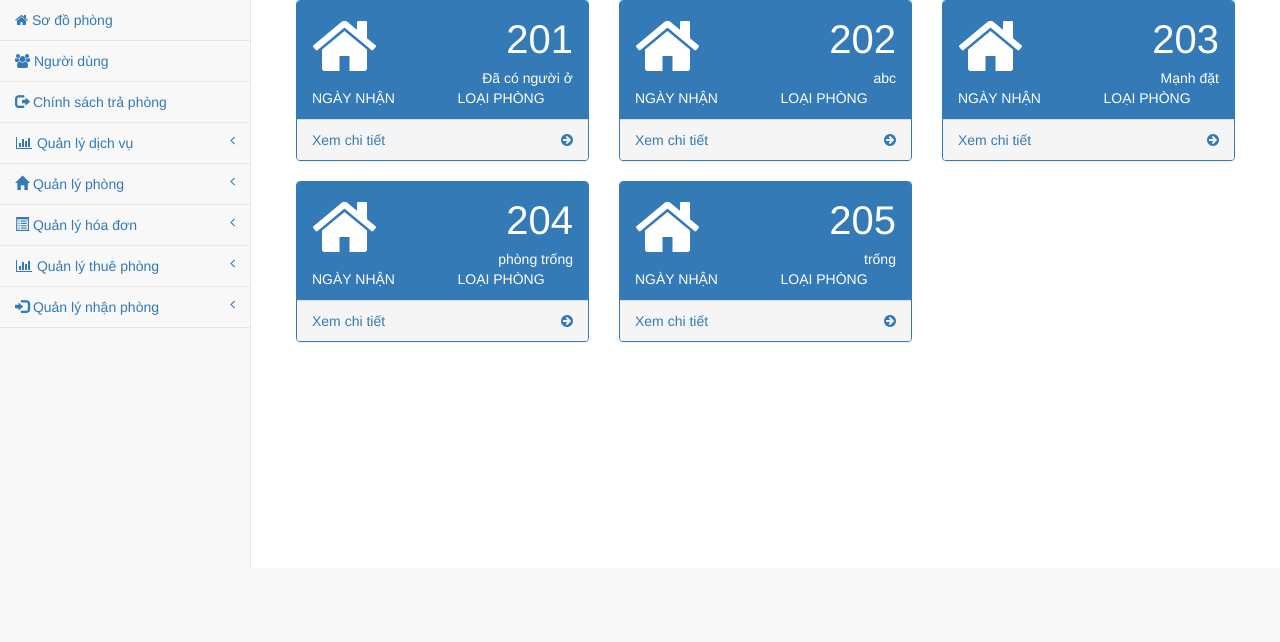
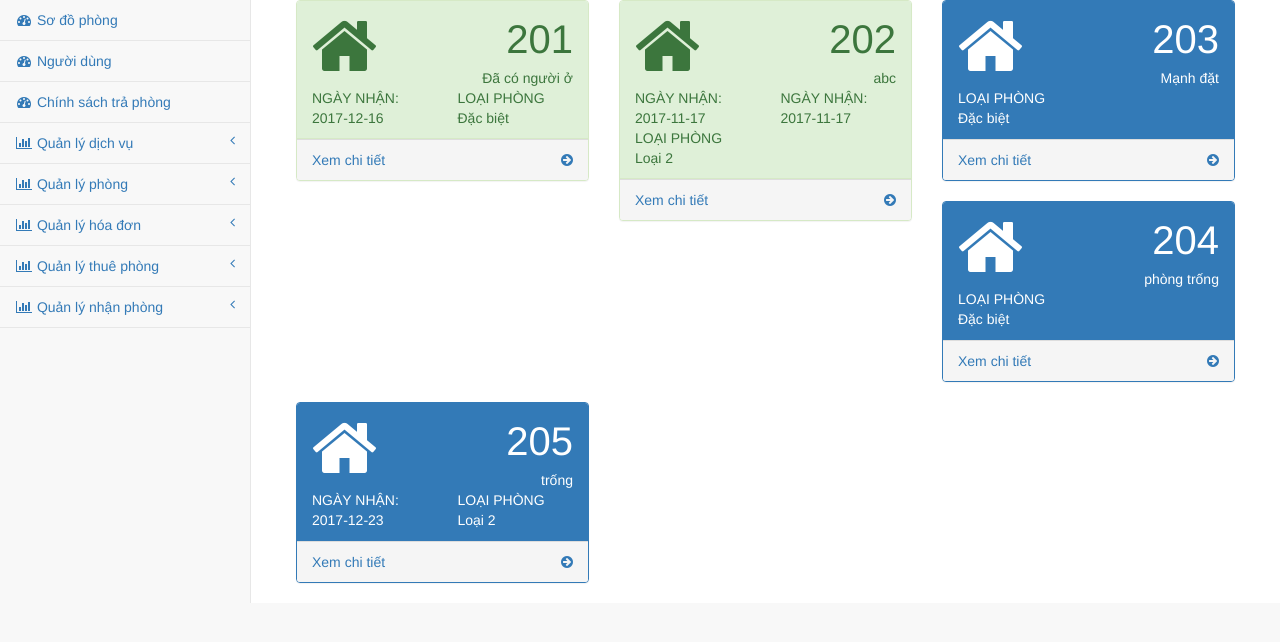
Before and after one commit to phimanh2905/KS_2, a Laravel app: page /roommap in a window 1280 px wide. Shown: the part 51-693 px from the top of the page. Run offline with Laravel 8, Linux system fonts and the light colour scheme; data comes from the database, SQL or seed files in the repository; settings files or empty folders that the repository lacks are supplied.

Commit message:
sua roommap

```diff
--- a/khachsan/app/CheckIn.php
+++ b/khachsan/app/CheckIn.php
@@ -2,7 +2,7 @@
 
 namespace App;
 
-use App\PhieuThuePhong;
+use App\RoomReservationDetail;
 use App\ServiceUsageList;
 use App\Customer;
 use App\Bill;
@@ -15,7 +15,7 @@ class CheckIn extends Model
     protected $fillable = ['MaPhieuThue','MaKhachHang'];
     // protected $hidden = ['',''];
     public function phieuThuePhong() {
-        return $this->belongsTo(PhieuThuePhong::class, 'MaPhieuThue');
+        return $this->belongsTo(RoomReservationDetail::class, 'MaPhieuThue');
     }
     public function danhSachSuDungDichVus() {
         return $this->hasMany(ServiceUsageList::class, 'MaNhanPhong');
--- a/khachsan/app/RoomReservationDetail.php
+++ b/khachsan/app/RoomReservationDetail.php
@@ -2,8 +2,8 @@
 
 namespace App;
 
-use App\PhieuThuePhong;
 use App\Room;
+use App\Roommap;
 use Illuminate\Database\Eloquent\Model;
 
 class RoomReservationDetail extends Model
@@ -12,10 +12,10 @@ class RoomReservationDetail extends Model
     protected $table = "chi_tiet_phieu_thue_phongs";
     protected $fillable = ['MaPhong','MaKhachHang','NgayDangKy','NgayNhan'];
     // protected $hidden = ['',''];
-    public function phieuThuePhong() {
-        return $this->belongsTo(PhieuThuePhong::class, 'MaPhieuThue');
-    }
     public function phong() {
         return $this->belongsTo(Room::class, 'MaPhong');
     }
+    public function roommap() {
+        return $this->belongsTo(Roommap::class, 'MaPhong');
+    }
 }
--- a/khachsan/resources/views/admin/checkindetail/checkindetail.blade.php
+++ b/khachsan/resources/views/admin/checkindetail/checkindetail.blade.php
@@ -40,8 +40,8 @@
                                 @foreach($checkindetails as $checkindetail)
                                 <tr class="checkindetail{{$checkindetail->id}}" >
                                     <td>{{$checkindetail->id}}</td>
-                                    <td>{{$checkindetail->MaPhong}}</td>
-                                    <td>{{$checkindetail->HoTenKhachHang}}</td>
+                                    <td>{{$checkindetail->phong->TenPhong}}</td>
+                                    <td>{{$checkindetail->user->name}}</td>
                                     <td>{{$checkindetail->CMND}}</td>
                                     <td>{{$checkindetail->NgayNhan}}</td>
                                     <td>{{$checkindetail->NgayTraDuKien}}</td>
--- a/khachsan/resources/views/admin/header.blade.php
+++ b/khachsan/resources/views/admin/header.blade.php
@@ -23,15 +23,15 @@
             <ul class="nav" id="side-menu">
 
                 <li>
-                    <a href="http://localhost:8000/roommap"><i class="fa fa-home"></i> Sơ đồ phòng</a>
+                    <a href="http://localhost:8000/roommap"><i class="fa fa-dashboard fa-fw"></i> Sơ đồ phòng</a>
                 </li>
 
                 <li>
-                    <a href="http://localhost:8000/admin"><i class="fa fa-users"></i> Người dùng</a>
+                    <a href="http://localhost:8000/admin"><i class="fa fa-dashboard fa-fw"></i> Người dùng</a>
                 </li>
 
                 <li>
-                    <a href="http://localhost:8000/checkoutpolicy"><i class="glyphicon glyphicon-log-out"></i> Chính sách trả phòng</a>
+                    <a href="http://localhost:8000/checkoutpolicy"><i class="fa fa-dashboard fa-fw"></i> Chính sách trả phòng</a>
                 </li>
 
                 <li>
@@ -53,7 +53,7 @@
 
 
                 <li>
-                    <a href="#"><i class="glyphicon glyphicon-home"></i> Quản lý phòng<span class="fa arrow"></span></a>
+                    <a href="#"><i class="fa fa-bar-chart-o fa-fw"></i> Quản lý phòng<span class="fa arrow"></span></a>
                     <ul class="nav nav-second-level">
                         <li>
                             <a href="http://localhost:8000/room">Phòng</a>
@@ -72,7 +72,7 @@
 
 
                 <li>
-                    <a href="#"><i class="glyphicon glyphicon-list-alt"></i> Quản lý hóa đơn<span class="fa arrow"></span></a>
+                    <a href="#"><i class="fa fa-bar-chart-o fa-fw"></i> Quản lý hóa đơn<span class="fa arrow"></span></a>
                     <ul class="nav nav-second-level">
                         <li>
                             <a href="http://localhost:8000/bill">Hóa đơn</a>
@@ -98,7 +98,7 @@
 
 
                 <li>
-                    <a href="#"><i class="glyphicon glyphicon-log-in"></i> Quản lý nhận phòng<span class="fa arrow"></span></a>
+                    <a href="#"><i class="fa fa-bar-chart-o fa-fw"></i> Quản lý nhận phòng<span class="fa arrow"></span></a>
                     <ul class="nav nav-second-level">
                         <li>
                             <a href="http://localhost:8000/customer"> Khách hàng</a>
--- a/khachsan/resources/views/admin/roommap/roommap.blade.php
+++ b/khachsan/resources/views/admin/roommap/roommap.blade.php
@@ -3,8 +3,87 @@
 <div id="page-wrapper">
     @if (count($roommaps) > 0)
     <div class="row">
-        <div class="col-lg-12">
+        <div class="col-md-12">
             @foreach($roommaps as $roommap)
+
+            @if($roommap->MaLoaiTinhTrangPhong == 3)
+
+                <div class="col-md-4">
+
+                    <div class="panel panel-success">
+                        <div class="panel-heading">
+
+                            <div class="row">
+                                <div class="col-xs-3">
+                                    <i class="fa fa-home fa-5x"></i>
+                                </div>
+                                <div class="col-xs-9 text-right">
+                                    <div class="huge">{{$roommap->TenPhong}} </div>
+                                    <div>{{$roommap->GhiChu}}</div>
+                                </div>
+                            </div>
+                            <div class="row">
+                                @foreach($roommap->chiTietPhieuThuePhongs as $r)
+                                <div class="col-md-6">
+                                    NGÀY NHẬN: {{ $r->NgayNhan }}
+                                </div>
+                                @endforeach
+                                <div class="col-md-6">
+                                    LOẠI PHÒNG {{ $roommap->loaiPhong->TenLoaiPhong }}
+                                </div>
+                            </div>
+                        </div>
+                        <a href="#">
+                            <div class="panel-footer">
+                                <span class="pull-left">Xem chi tiết</span>
+                                <span class="pull-right"><i class="fa fa-arrow-circle-right"></i></span>
+                                <div class="clearfix"></div>
+                            </div>
+                        </a>
+                    </div>
+
+                </div>
+
+            @elseif($roommap->MaLoaiTinhTrangPhong == 2)
+
+                <div class="col-md-4">
+
+                    <div class="panel panel-warning">
+                        <div class="panel-heading">
+
+                            <div class="row">
+                                <div class="col-xs-3">
+                                    <i class="fa fa-home fa-5x"></i>
+                                </div>
+                                <div class="col-xs-9 text-right">
+                                    <div class="huge">{{$roommap->TenPhong}} </div>
+                                    <div>{{$roommap->GhiChu}}</div>
+                                </div>
+                            </div>
+                            <div class="row">
+                                @foreach($roommap->chiTietPhieuThuePhongs as $r)
+                                <div class="col-md-6">
+                                    NGÀY NHẬN: {{ $r->NgayNhan }}
+                                </div>
+                                @endforeach
+                                <div class="col-md-6">
+                                    LOẠI PHÒNG {{ $roommap->loaiPhong->TenLoaiPhong }}
+                                </div>
+                            </div>
+                        </div>
+                        <a href="#">
+                            <div class="panel-footer">
+                                <span class="pull-left">Xem chi tiết</span>
+                                <span class="pull-right"><i class="fa fa-arrow-circle-right"></i></span>
+                                <div class="clearfix"></div>
+                            </div>
+                        </a>
+                    </div>
+
+                </div>
+
+            @elseif($roommap->MaLoaiTinhTrangPhong == 1)
+
                 <div class="col-md-4">
 
                     <div class="panel panel-primary">
@@ -20,11 +99,13 @@
                                 </div>
                             </div>
                             <div class="row">
+                                @foreach($roommap->chiTietPhieuThuePhongs as $r)
                                 <div class="col-md-6">
-                                NGÀY NHẬN
+                                    NGÀY NHẬN: {{ $r->NgayNhan }}
                                 </div>
+                                @endforeach
                                 <div class="col-md-6">
-                                LOẠI PHÒNG
+                                    LOẠI PHÒNG {{ $roommap->loaiPhong->TenLoaiPhong }}
                                 </div>
                             </div>
                         </div>
@@ -36,44 +117,9 @@
                             </div>
                         </a>
                     </div>
-
                 </div>
+            @endif
             @endforeach
-
-            <!-- <div class="col-md-4">
-                <div class="panel panel-green">
-                    <div class="panel-heading">
-                        <div class="row">
-                            <div class="col-xs-3">
-                                <i class="fa fa-home fa-5x"></i>
-                            </div>
-                            <div class="col-xs-9 text-right">
-                                <div class="huge">203</div>
-                                <div>ĐÃ ĐẶT</div>
-                            </div>
-                        </div>
-                        <div class="row">
-                            <div class="col-md-6">
-
-                                THỜI GIAN VÀO
-                            </div>
-                            <div class="col-md-6">
-
-                                LOẠI PHÒNG
-                            </div>
-                        </div>
-                    </div>
-                    <a href="#">
-                        <div class="panel-footer">
-                            <span class="pull-left">Xem chi tiết</span>
-                            <span class="pull-right"><i class="fa fa-arrow-circle-right"></i></span>
-                            <div class="clearfix"></div>
-                        </div>
-                    </a>
-                </div>
-            </div> -->
-
-
         </div>
     </div>
     @endif
--- a/khachsan/resources/views/admin/service/service.blade.php
+++ b/khachsan/resources/views/admin/service/service.blade.php
@@ -38,7 +38,7 @@
                                 <tr class="service{{$service->id}}" >
                                     <td>{{$service->id}}</td>
                                     <td>{{$service->loaiDichVu->TenLoaiDichVu}}</td>
-                                    <td>{{$service->MaDonVi}}</td>
+                                    <td>{{$service->donVi->TenDonVi}}</td>
                                     <td>{{$service->DonGia}}</td>
                                     <td>
                                         <button class="btn btn-info detailValue" data-toggle="modal" data-target="#myModal" value="{{$service->id}}""><i class="fa fa-eye"></i> Xem</button>
```
Also changed, not shown: khachsan/app/CheckInDetail.php (+10 -0 lines), khachsan/resources/views/admin/billdetail/billdetail.blade.php (+1 -10 lines). Lines whose indentation alone changed are shown as unchanged.
